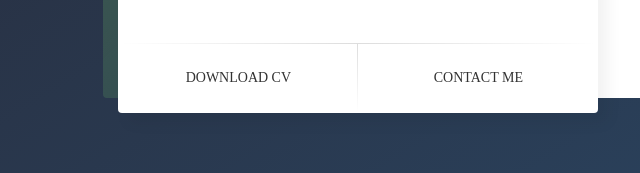
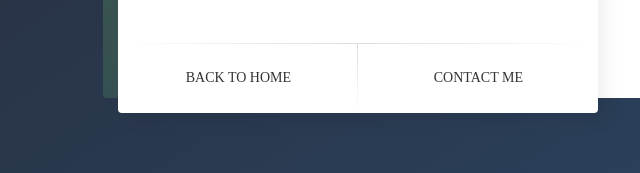
Before and after one commit to WebCrew/webcrew.github.io, a plain HTML site: page index.html in a window 1280 px wide. Shown: the part 624-797 px from the top of the page, 0-640 px from the left. Drawn offline with Linux system fonts and the light colour scheme; no server answers; files whose address does not match are found by name; a web font is replaced by a local one.

Commit message:
Update index.html

```diff
--- a/index.html
+++ b/index.html
@@ -211,7 +211,7 @@
                     <div class="lnks">
 
                         <a href="/" class="lnk">
-        <span class="text">Download CV</span>
+        <span class="text">Back to Home</span>
 
       </a>
 
```
